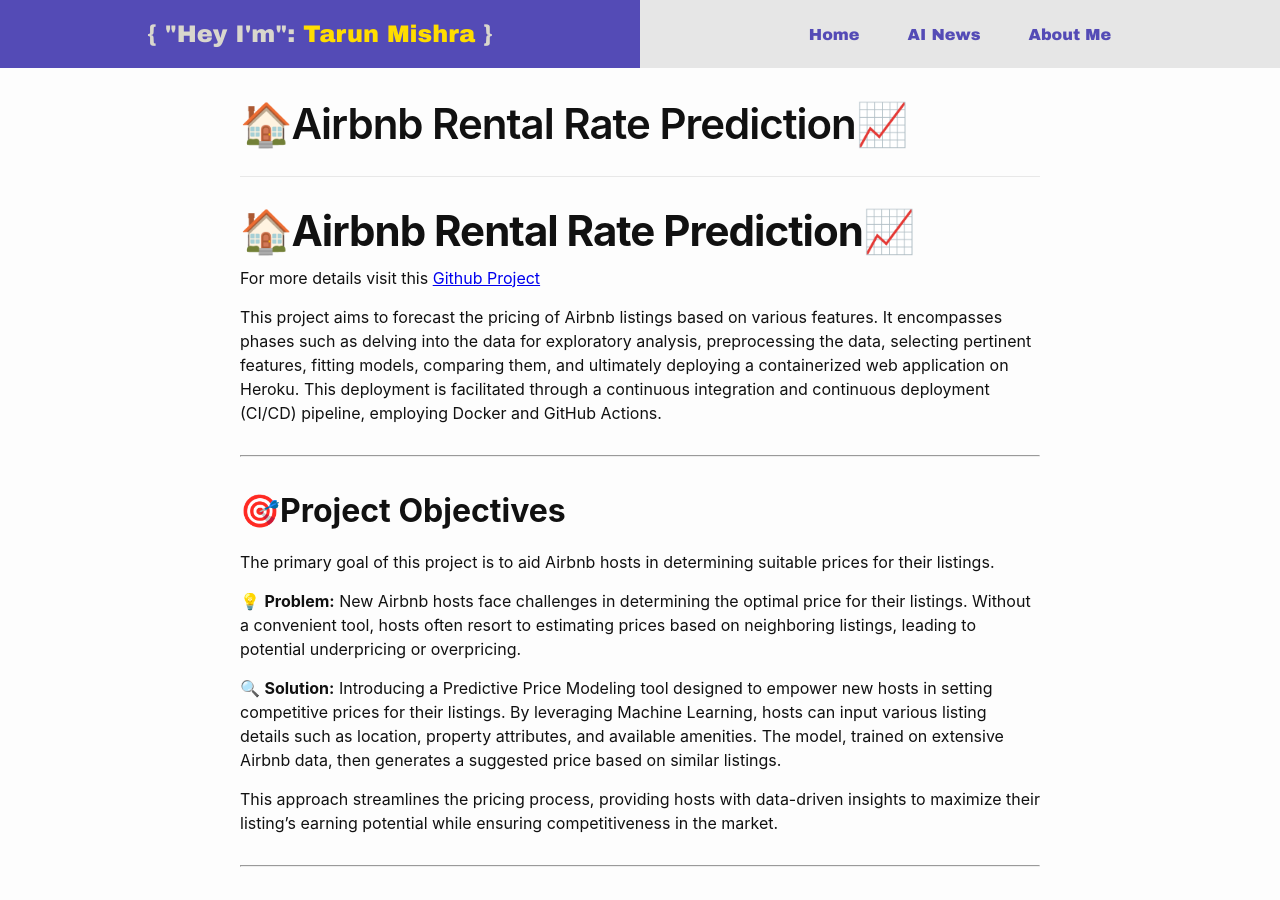
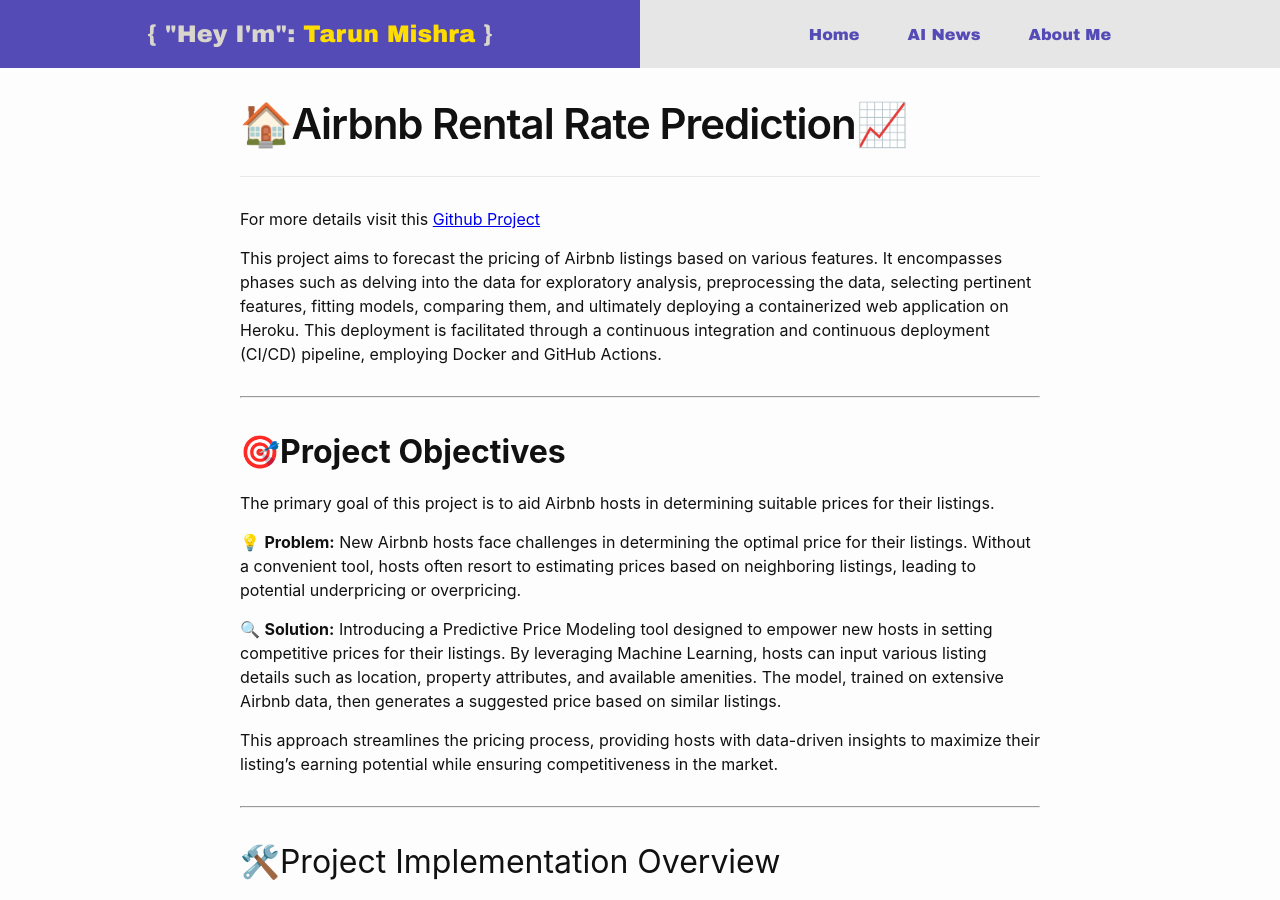
Before and after one commit to tarundirector/tarunmishra.github.io, a Jekyll site: the page built from pages/projects/AirBNB_PredictiveAnalysis.md, in a window 1280 px wide and 900 px high. Built offline with Jekyll 4.4.1, drawn with Linux system fonts in a browser that asks for light colours.

Commit message:
Update AirBNB_PredictiveAnalysis.md

```diff
--- a/pages/projects/AirBNB_PredictiveAnalysis.md
+++ b/pages/projects/AirBNB_PredictiveAnalysis.md
@@ -2,8 +2,6 @@
 layout: default
 title: "🏠Airbnb Rental Rate Prediction📈"
 ---
-
-# **🏠Airbnb Rental Rate Prediction📈**
 
 For more details visit this [Github Project](https://github.com/tarundirector/airbnb-predictive-analysis)
 
```
